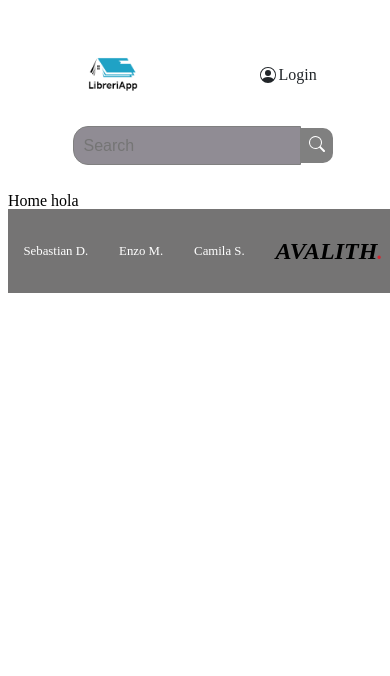
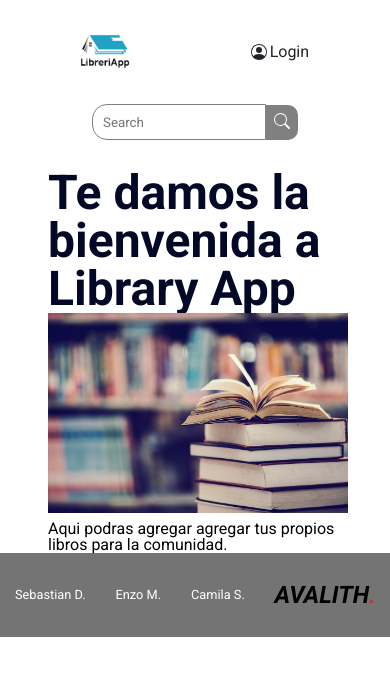
Before and after one commit to lemarchesi09/sf-library-app, a React (Create React App) app: page / in a window 390 px wide. Shown: the top 676 px of the page. Built offline with nearby package versions, Linux system fonts and the light colour scheme.

Commit message:
feat: :sparkles: add home page styles

```diff
--- a/public/index.html
+++ b/public/index.html
@@ -6,9 +6,6 @@
   <link rel="icon" href="%PUBLIC_URL%/favicon.ico" />
   <meta name="viewport" content="width=device-width, initial-scale=1" />
   <meta name="Library App" content="Library App created for Skill Factory by Avalith" />
-  <link rel="preconnect" href="https://fonts.googleapis.com">
-  <link rel="preconnect" href="https://fonts.gstatic.com" crossorigin>
-  <link href="https://fonts.googleapis.com/css2?family=Poppins:wght@100;400;600;900&display=swap" rel="stylesheet">
   <title>Library App</title>
 </head>
 
--- a/src/App.js
+++ b/src/App.js
@@ -1,4 +1,3 @@
-import "./app.css";
 import { Routes, Route } from "react-router-dom";
 import { Dashboard } from "./components/Dashboard";
 import { Details } from "./components/Details";
--- a/src/app.css
+++ /dev/null
@@ -1,4 +0,0 @@
-
-h1{
-    font-family: var(--poppins);
-}
--- a/src/components/Footer/Footer.js
+++ b/src/components/Footer/Footer.js
@@ -1,5 +1,4 @@
 import "./footer.css";
-import { Link } from "react-router-dom";
 
 export const Footer = () => {
   return (
--- a/src/index.css
+++ b/src/index.css
@@ -3,43 +3,123 @@
    License: none (public domain)
 */
 
-html, body, div, span, applet, object, iframe,
-h1, h2, h3, h4, h5, h6, p, blockquote, pre,
-a, abbr, acronym, address, big, cite, code,
-del, dfn, em, img, ins, kbd, q, s, samp,
-small, strike, strong, sub, sup, tt, var,
-b, u, i, center,
-dl, dt, dd, ol, ul, li,
-fieldset, form, label, legend,
-table, caption, tbody, tfoot, thead, tr, th, td,
-article, aside, canvas, details, embed,
-figure, figcaption, footer, header, hgroup,
-menu, nav, output, ruby, section, summary,
-time, mark, audio, video {
+html,
+body,
+div,
+span,
+applet,
+object,
+iframe,
+h1,
+h2,
+h3,
+h4,
+h5,
+h6,
+p,
+blockquote,
+pre,
+a,
+abbr,
+acronym,
+address,
+big,
+cite,
+code,
+del,
+dfn,
+em,
+img,
+ins,
+kbd,
+q,
+s,
+samp,
+small,
+strike,
+strong,
+sub,
+sup,
+tt,
+var,
+b,
+u,
+i,
+center,
+dl,
+dt,
+dd,
+ol,
+ul,
+li,
+fieldset,
+form,
+label,
+legend,
+table,
+caption,
+tbody,
+tfoot,
+thead,
+tr,
+th,
+td,
+article,
+aside,
+canvas,
+details,
+embed,
+figure,
+figcaption,
+footer,
+header,
+hgroup,
+menu,
+nav,
+output,
+ruby,
+section,
+summary,
+time,
+mark,
+audio,
+video {
   margin: 0;
   padding: 0;
   border: 0;
   font-size: 100%;
-	font: inherit;
   vertical-align: baseline;
 }
 /* HTML5 display-role reset for older browsers */
-article, aside, details, figcaption, figure,
-footer, header, hgroup, menu, nav, section {
+article,
+aside,
+details,
+figcaption,
+figure,
+footer,
+header,
+hgroup,
+menu,
+nav,
+section {
   display: block;
 }
 body {
   line-height: 1;
 }
-ol, ul {
+ol,
+ul {
   list-style: none;
 }
-blockquote, q {
+blockquote,
+q {
   quotes: none;
 }
-blockquote:before, blockquote:after,
-q:before, q:after {
-	content: '';
+blockquote:before,
+blockquote:after,
+q:before,
+q:after {
+  content: "";
   content: none;
 }
 table {
@@ -52,8 +132,5 @@ table {
 
   --font-grey: rgb(33 37 41);
   --font-black: rgb(0 0 0);
-	--font-red: rgb(210,38,48);
-
-
-    --poppins: 'Poppins', sans-serif;
+  --font-red: rgb(210, 38, 48);
 }
--- a/src/pages/Home/Home.js
+++ b/src/pages/Home/Home.js
@@ -1,5 +1,17 @@
-export const Home = () =>{
-    return(
-        <div>Home hola</div>
-    )
-}
+import "./styles.css";
+import "../../styles/styles.css";
+import imageBooks from "../../assets/images/background-main.jpg";
+
+export const Home = () => {
+  return (
+    <div className="container">
+      <div className="home__title">
+        <h2>Te damos la bienvenida a Library App</h2>
+        <img className="home__image" src={imageBooks} alt=""></img>
+      </div>
+      <div className="home__paragraph">
+        <p>Aqui podras agregar agregar tus propios libros para la comunidad.</p>
+      </div>
+    </div>
+  );
+};
--- /dev/null
+++ b/src/pages/Home/styles.css
@@ -0,0 +1,12 @@
+@import url("https://fonts.googleapis.com/css2?family=Roboto:ital,wght@0,300;0,400;0,700;0,900;1,400;1,700;1,900&display=swap");
+
+.home__title {
+  color: var(--color-dark-primary);
+  font-size: 3rem;
+  line-height: 3rem;
+  font-weight: 300;
+}
+
+.home__image {
+  max-width: 300px;
+}
--- a/src/styles/styles.css
+++ b/src/styles/styles.css
@@ -2,47 +2,20 @@
   margin: 0;
   padding: 0;
   box-sizing: border-box;
+  font-family: "Roboto", sans-serif;
 }
 
 *:focus {
   outline: none;
 }
 
-@media (max-width: 750px) {
-  body {
-    grid-template-rows: 5rem 1fr 3rem;
-    padding: 1.5rem 0.5rem;
-  }
+.container {
+  max-width: 1200px;
+}
 
-  .btn-container {
-    flex-direction: column;
-    gap: 1.5rem;
-  }
-
-  header {
-    align-items: center;
-    gap: 0rem;
-  }
-
-  header h1 {
-    font-size: 2rem;
-    text-align: center;
-  }
-
-  header h2 {
-    font-size: 2rem;
+@media (max-width: 600px) {
+  .container {
+    max-width: 600px;
+    padding: 0rem 3rem;
   }
 }
-
-/* Overrides - Reemplazo de estilos para componentes nativos */
-
-input,
-textarea {
-  background-color: rgba(34, 26, 43, 0.5);
-  color: #333333;
-  font-size: 1rem;
-  padding: 0.45rem;
-  border: none;
-  border-bottom: 2px solid rgb(164, 115, 255);
-  border-radius: 0.5rem;
-}
--- a/src/styles/variables.css
+++ b/src/styles/variables.css
@@ -1,9 +1,7 @@
 :root {
-  --aquamarine: rgba(113, 255, 208, 1);
-  --medium-spring-green: rgba(12, 255, 154, 1);
-  --blue-sapphire: rgba(4, 92, 114, 1);
-  --dark-purple: rgba(62, 43, 66, 1);
-  --royal-purple: rgba(128, 76, 158, 1);
-  --medium-purple: rgba(164, 115, 255, 1);
-  --red: rgba(255, 10, 10, 1);
+  --color-light-primary: #fffffe;
+  --color-light-secondary: #eaddcf;
+  --color-dark-primary: #020826;
+  --color-dark-secondary: #716040;
+  --button-bg: #8c7851;
 }
```
Also changed, not shown: src/assets/images/background-main.jpg (added). Lines whose indentation alone changed are shown as unchanged.
